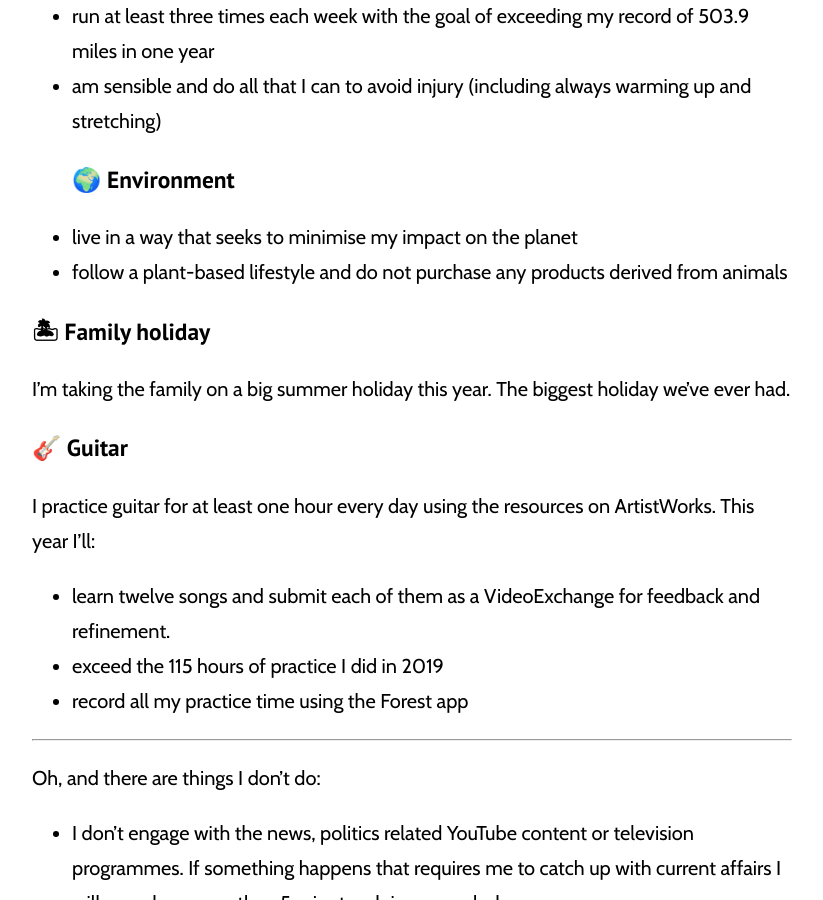
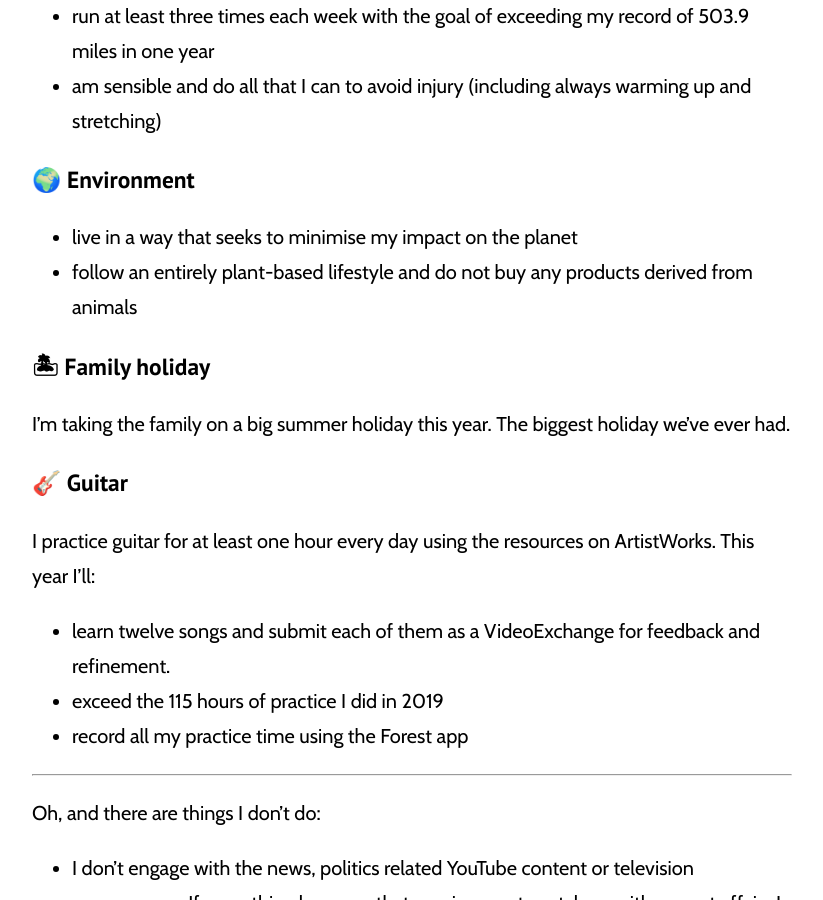
Before and after one commit to gtvj/gtvj.github.io, a Jekyll site: the page built from plans-2020.md, in a window 1280 px wide and 900 px high, scrolled down 1165 px. Shown: the whole window, without its empty margins (228-1051 px from the left). Built offline with Jekyll 4.4.1, drawn with Linux system fonts in a browser that asks for light colours.

Commit message:
Update 2020 plans

```diff
--- a/plans-2020.md
+++ b/plans-2020.md
@@ -33,10 +33,11 @@ A healthy diet and regular exercise have a huge impact on my mental health and w
 
 - run at least three times each week with the goal of exceeding my record of 503.9 miles in one year
 - am sensible and do all that I can to avoid injury (including always warming up and stretching)
+
 ### 🌍 Environment
 
 - live in a way that seeks to minimise my impact on the planet
-- follow a plant-based lifestyle and do not purchase any products derived from animals
+- follow an entirely plant-based lifestyle and do not buy any products derived from animals
 
 ### 🏝 Family holiday
 
```
